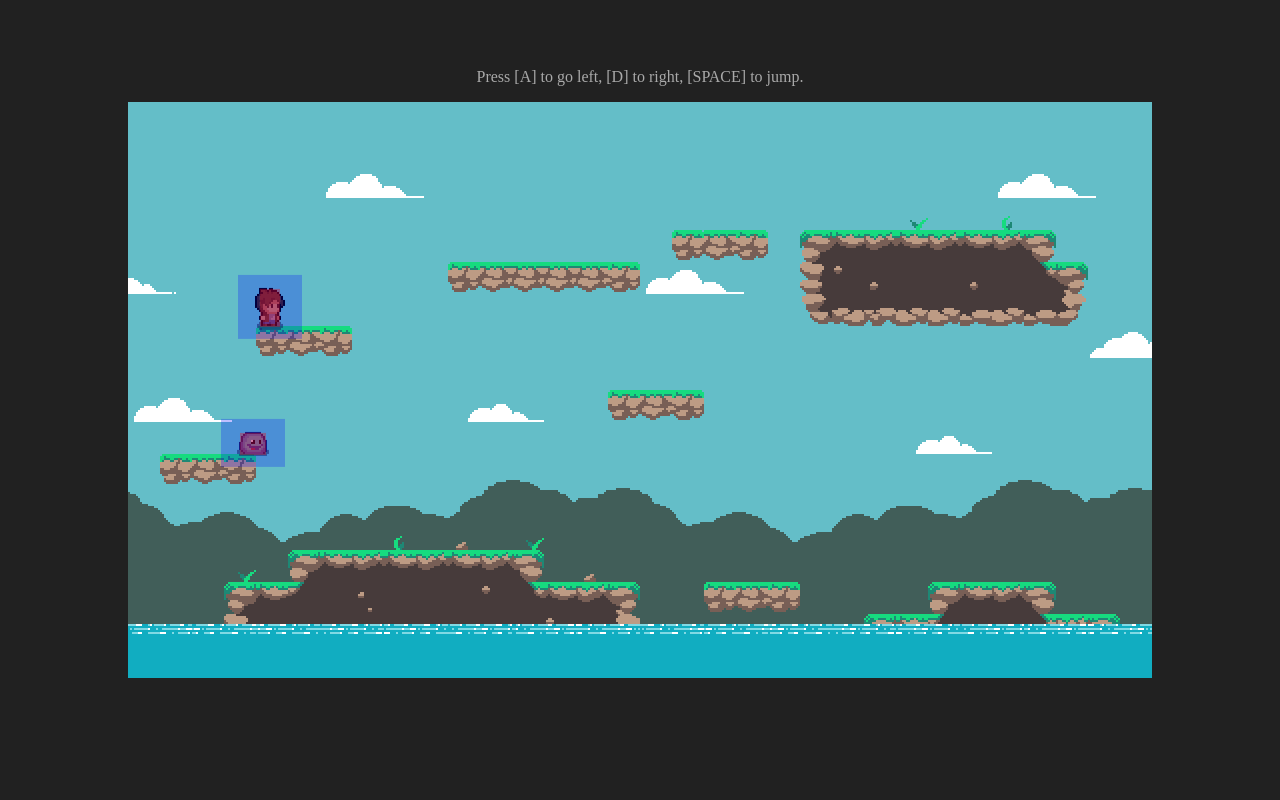
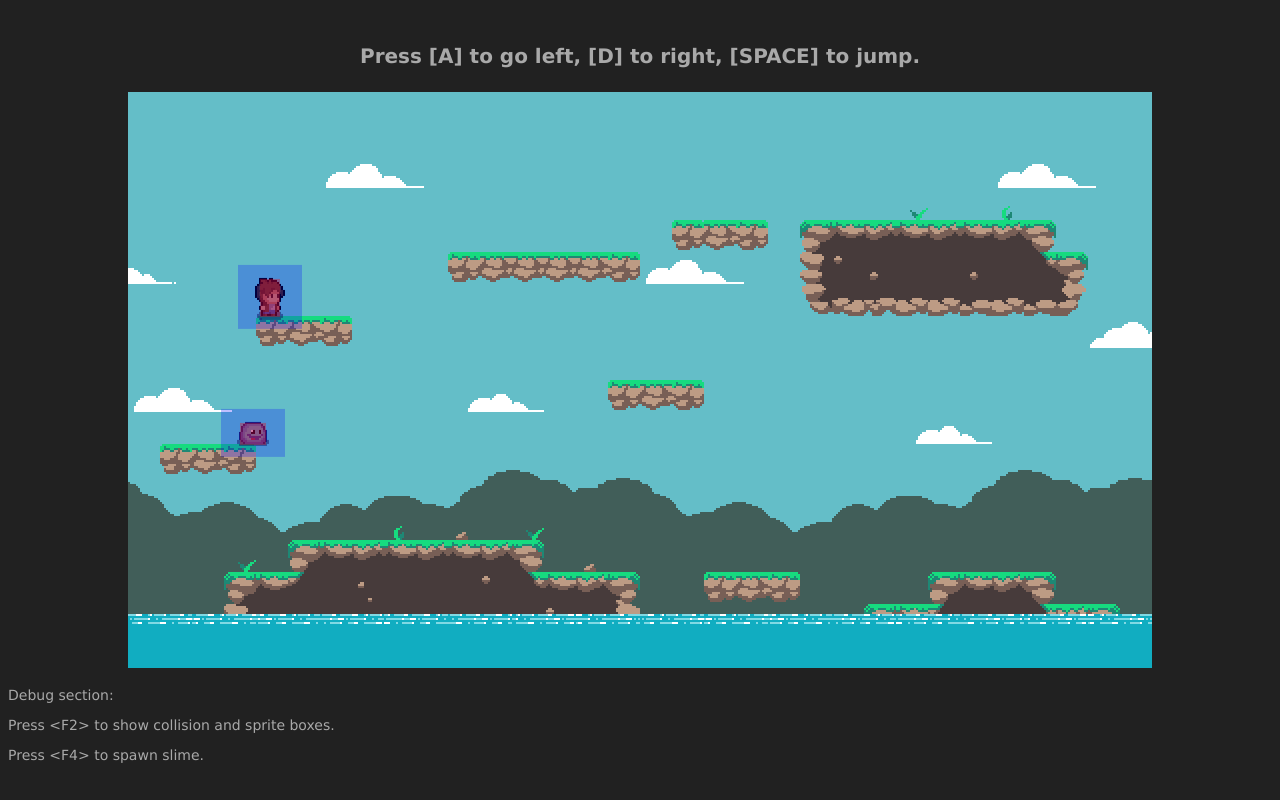
Before and after one commit to LesniakM/JsFormer, a plain HTML site: page index.html in a window 1280 px wide. Drawn offline with Linux system fonts and the light colour scheme.

Commit message:
Changed fonts and added debug info.

```diff
--- a/index.html
+++ b/index.html
@@ -3,16 +3,28 @@
     <style>
         body {
             color: darkgrey;
+            font-family: verdana;
+            background: rgb(33, 33, 33);
+        }
+        h1 {
             text-align: center;
-            background: rgb(33, 33, 33);
+            font-size: 20px;
+            }
+        p {
+            text-align: left;
+            font-size: 14px;
         }
     </style>
 </head>
 
 <body>
-    <p><br><br></p>
-    <p>Press [A] to go left, [D] to right, [SPACE] to jump.</p>
+    <p><br></p>
+    <h1>Press [A] to go left, [D] to right, [SPACE] to jump.<br><br>
     <canvas></canvas>
+    </h1>
+    <p>Debug section:</p>
+    <p>Press &lt;F2&gt; to show collision and sprite boxes.</p>
+    <p>Press &lt;F4&gt; to spawn slime.</p>
 
     <script src="js/utils.js"></script>
     <script src="data/collisions.js"></script>
```
